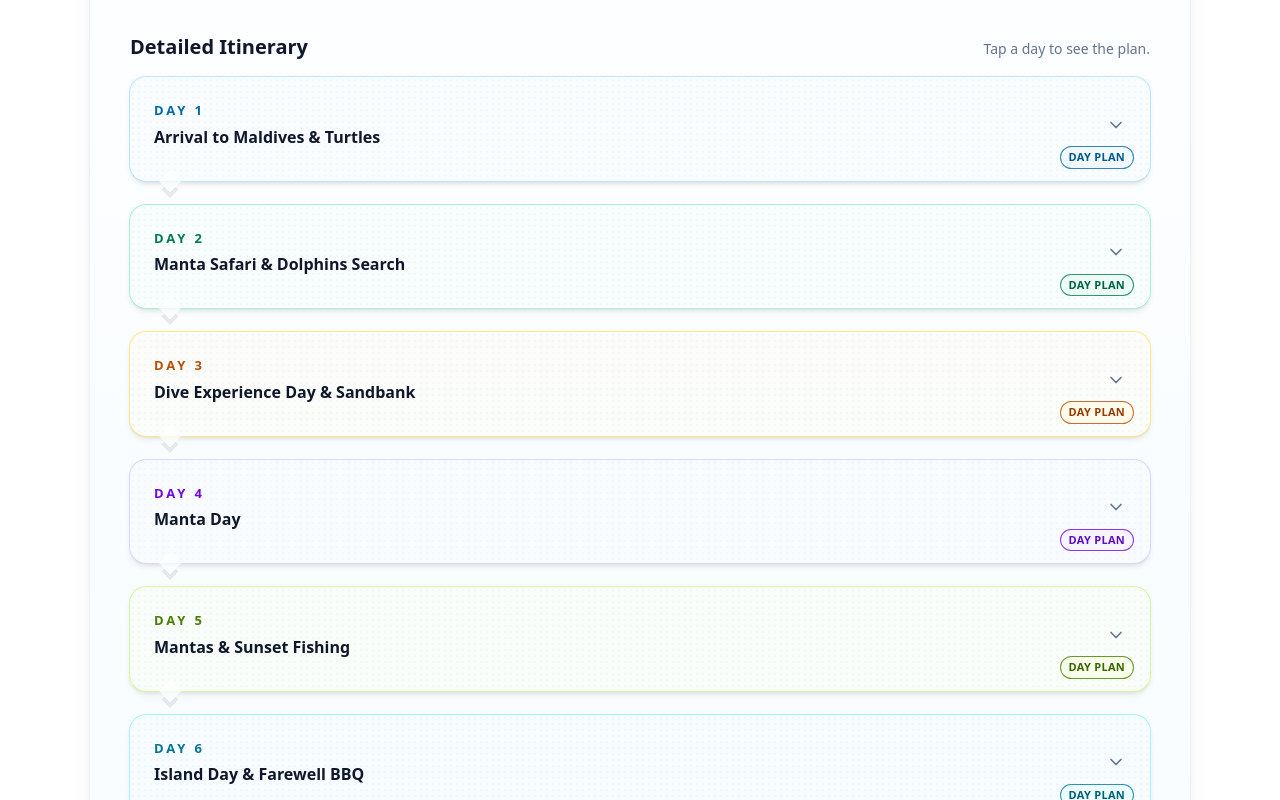
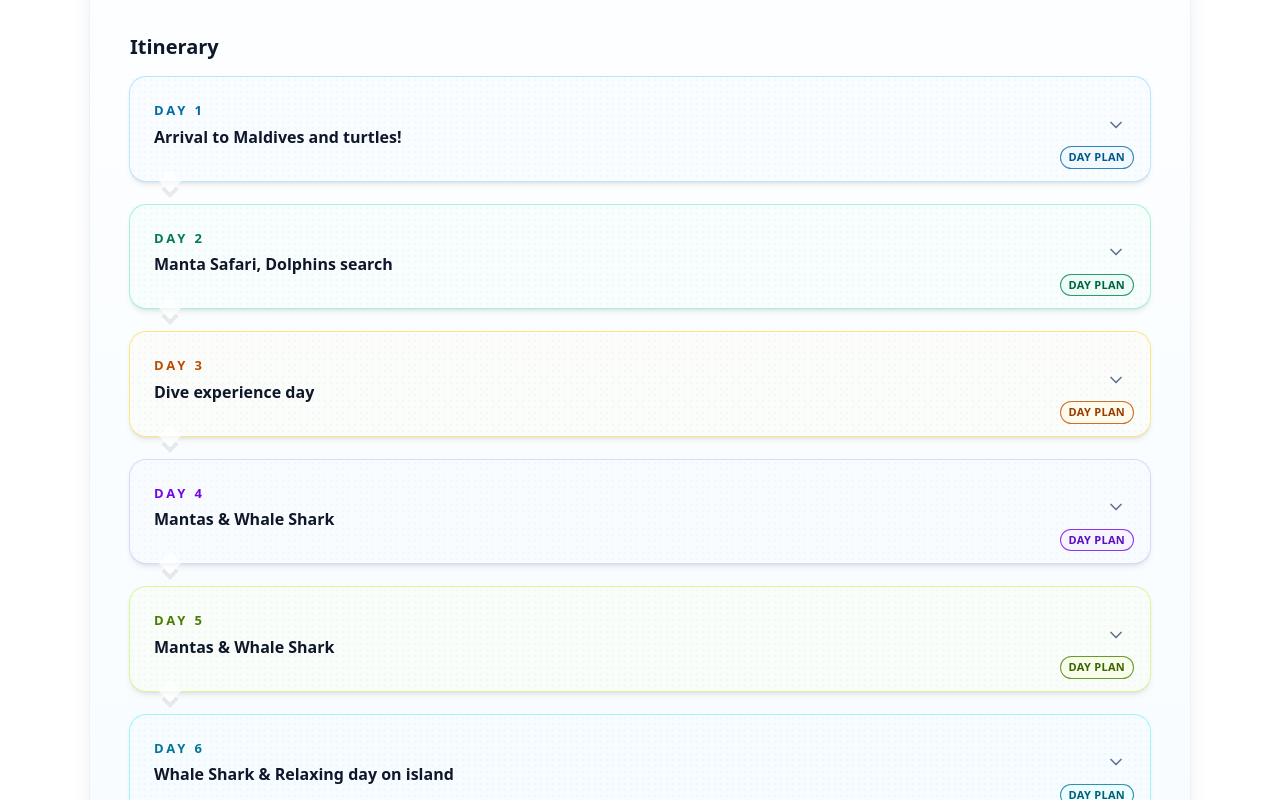
Before and after one commit to Nausam/excursions, a Next.js app: page /excursions-baa-atoll in a window 1280 px wide. Shown: the part 2200-3000 px from the top of the page. Built offline with nearby package versions, Linux system fonts and the light colour scheme; a web font is replaced by a local one.

Commit message:
Excursions itinerary updated

```diff
--- a/app/(root)/excursions-baa-atoll/page.tsx
+++ b/app/(root)/excursions-baa-atoll/page.tsx
@@ -62,63 +62,65 @@ const EXCLUSIONS: string[] = [
 const ITINERARY: ItineraryDay[] = [
   {
     day: 1,
-    title: "Arrival to Maldives & Turtles",
+    title: "Arrival to Maldives and turtles!",
     description: [
-      "Meet our representative at Malé Velana International Airport.",
-      "Domestic flight from Malé to Dharavandhoo (DRV).",
+      "You will be greeted at the Malé Velana International Airport by one of our representatives.",
+      "They will direct you to the domestic flight from Malé Airport to Dharavandhoo Island.",
       "Hotel check-in.",
-      "Two-spot snorkelling session: Turtle Reef and Kihaa Reef.",
+      "We will head to two-spot snorkelling (Turtle Reef and Kihaa Reef).",
       "Return to the hotel for group dinner.",
     ],
   },
   {
     day: 2,
-    title: "Manta Safari & Dolphins Search",
+    title: "Manta Safari, Dolphins search",
     description: [
-      "Breakfast at the hotel (local and continental options).",
-      "Two-spot snorkelling session searching for mantas and turtles.",
-      "Dolphin search by boat.",
+      "Breakfast at the hotel (both local and continental options available).",
+      "We will head off in search of mantas and turtles for the first snorkelling session (two-spot snorkelling).",
+      "We will head off in search of dolphins.",
       "Return to the hotel before sunset for a chill evening.",
       "Dinner at the hotel.",
     ],
   },
   {
     day: 3,
-    title: "Dive Experience Day & Sandbank",
+    title: "Dive experience day",
     description: [
-      "Breakfast at the hotel (local and continental options).",
-      "Discover Scuba Dive (DSD) — optional.",
+      "Breakfast at the hotel (both local and continental options available).",
+      "Discover Scuba Dive (DSD) (optional).",
       "Sandbank trip.",
       "Dinner at the hotel.",
     ],
   },
   {
     day: 4,
-    title: "Manta Day",
+    title: "Mantas & Whale Shark",
     description: [
       "Breakfast at the hotel.",
-      "Snorkel with mantas (Hanifaru Bay if active; otherwise we search nearby).",
+      "Snorkel with mantas (Hanifaru Bay if active; if no mantas in the bay we will head off in search).",
+      "We will head off in search of whale sharks. Once located, we will snorkel with the biggest fish in the world.",
       "Return to the hotel for a chill evening on the island.",
       "Dinner at the hotel.",
     ],
   },
   {
     day: 5,
-    title: "Mantas & Sunset Fishing",
+    title: "Mantas & Whale Shark",
     description: [
       "Breakfast at the hotel.",
-      "Snorkel with mantas (Hanifaru Bay if active; otherwise we search nearby).",
-      "Sunset fishing trip.",
+      "Snorkel with mantas (Hanifaru Bay if active; if no mantas in the bay we will head off in search).",
+      "Sunset fishing.",
       "Return to the hotel for a chill evening on the island.",
       "Dinner at the hotel.",
     ],
   },
   {
     day: 6,
-    title: "Island Day & Farewell BBQ",
+    title: "Whale Shark & Relaxing day on island",
     description: [
       "Breakfast at the hotel.",
-      "Relaxing / chill day on the island.",
+      "We will head off in search of whale sharks. Once located, we will snorkel with the biggest fish in the world.",
+      "Relax and chill day on the island.",
       "Final group dinner BBQ and traditional Boduberu show.",
     ],
   },
@@ -126,9 +128,8 @@ const ITINERARY: ItineraryDay[] = [
     day: 7,
     title: "Departure Day",
     description: [
-      "Breakfast and check-out.",
-      "Transfer back to Malé Airport (domestic flight).",
-      "Trip ends at Velana International Airport.",
+      "Time to head back home.",
+      "Transfer to Malé Airport.",
     ],
   },
 ];
@@ -155,6 +156,8 @@ const BAA_ATOLL_TRIP: ExcursionTripDetailProps = {
     { label: "November 2026", range: "7th to 13th November 2026" },
   ],
   minimumPax: "6 pax",
+  itineraryHeading: "Itinerary",
+  itineraryNote: "",
   // availability omitted because the PDF doesn’t specify months/year
 };
 
--- a/components/ExcursionTripDetail.tsx
+++ b/components/ExcursionTripDetail.tsx
@@ -64,6 +64,10 @@ export type ExcursionTripDetailProps = {
   departureDates?: { label: string; range: string }[];
   /** e.g. "6 pax" – shown as a banner under Available dates */
   minimumPax?: string;
+  /** Itinerary section heading (default: "Detailed Itinerary") */
+  itineraryHeading?: string;
+  /** Note under itinerary heading; use "" to hide (default: "Tap a day to see the plan.") */
+  itineraryNote?: string;
 };
 
 /* ---------- Per-day color accents (no tilt) ---------- */
@@ -321,6 +325,8 @@ export default function ExcursionTripDetail({
   availability,
   departureDates,
   minimumPax,
+  itineraryHeading,
+  itineraryNote,
 }: ExcursionTripDetailProps) {
   const shellRef = useRef<HTMLDivElement | null>(null);
   const summaryRef = useRef<HTMLDivElement | null>(null);
@@ -790,11 +796,13 @@ export default function ExcursionTripDetail({
               id="itinerary-heading"
               className="text-lg md:text-xl font-bold text-slate-900"
             >
-              Detailed Itinerary
+              {itineraryHeading ?? "Detailed Itinerary"}
             </h2>
-            <p className="text-xs md:text-sm text-slate-500">
-              Tap a day to see the plan.
-            </p>
+            {(itineraryNote === undefined || itineraryNote !== "") && (
+              <p className="text-xs md:text-sm text-slate-500">
+                {itineraryNote || "Tap a day to see the plan."}
+              </p>
+            )}
           </div>
 
           <div className="space-y-6">
```
